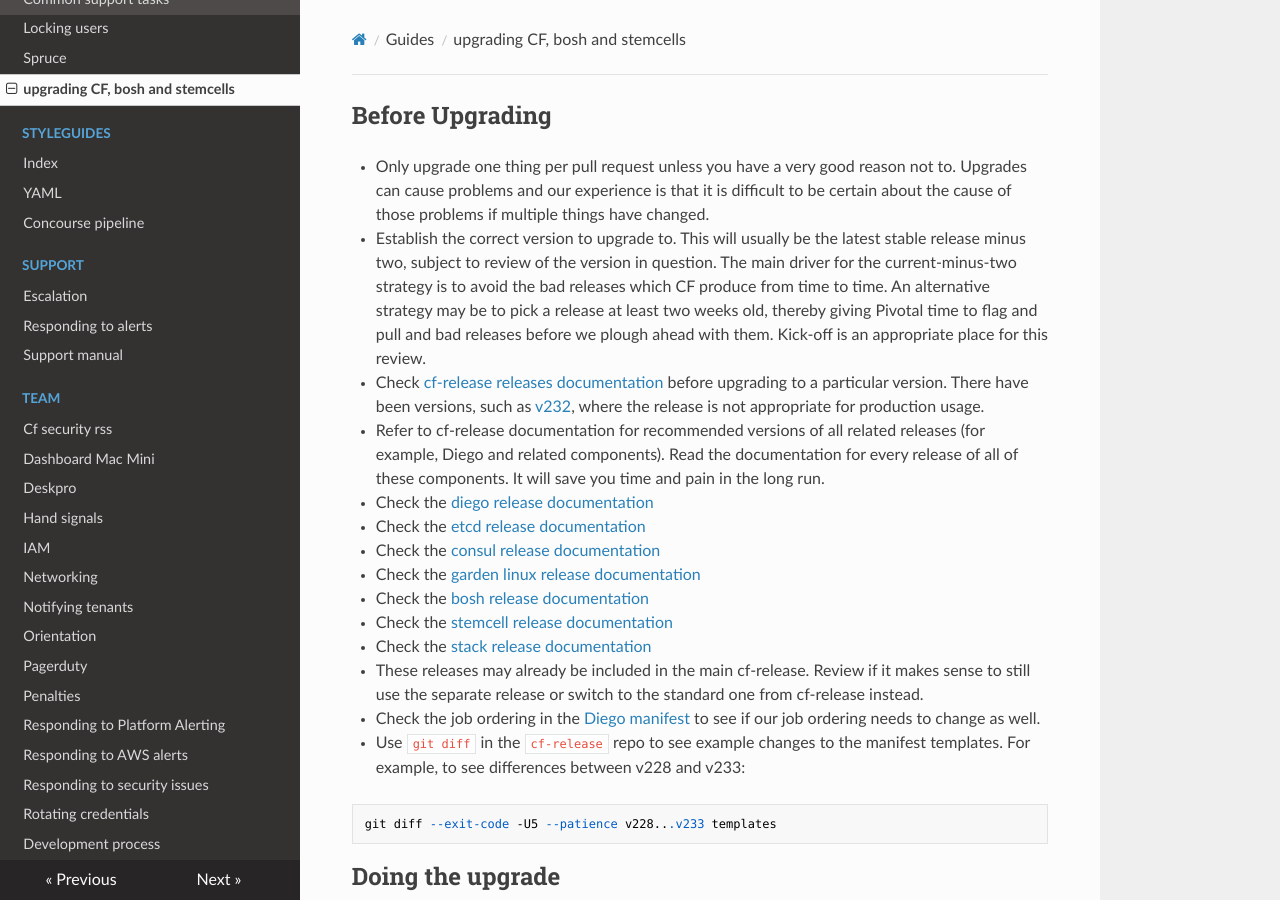
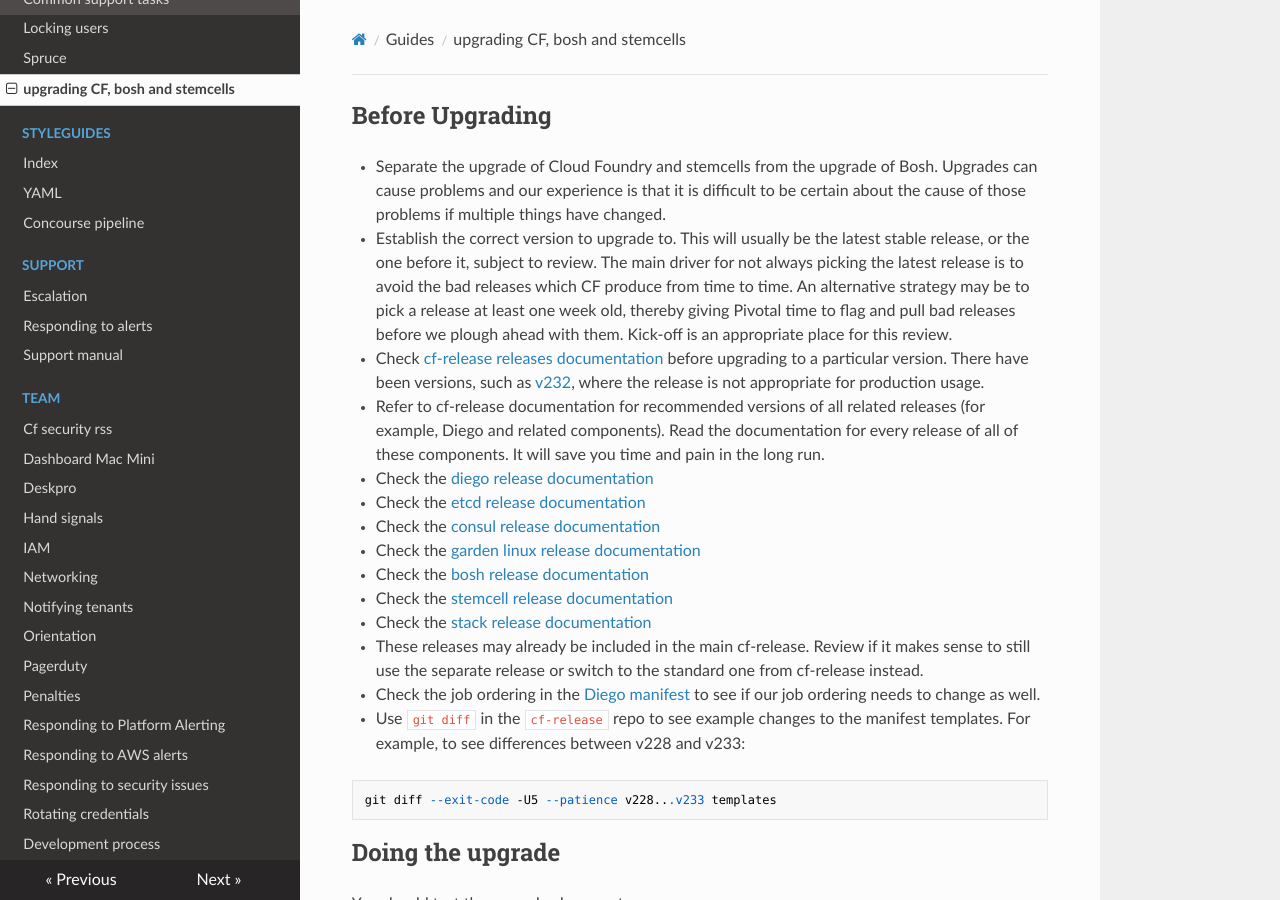
Before and after one commit to alphagov/paas-team-manual, an MkDocs documentation site: the page built from docs/guides/upgrading_CF,_bosh_and_stemcells.md, in a window 1280 px wide and 900 px high. Built offline with MkDocs 1.6.1, drawn with Linux system fonts in a browser that asks for light colours; nearby versions of some CDN libraries.

Commit message:
Update docs on CF upgrades
We haven't been following this documentation as our approach to picking
CF versions has relaxed over time with growing confidence. We change the
documentation to reflect our current approach to upgrades.

```diff
--- a/docs/guides/upgrading_CF,_bosh_and_stemcells.md
+++ b/docs/guides/upgrading_CF,_bosh_and_stemcells.md
@@ -1,7 +1,7 @@
 ## Before Upgrading
 
-* Only upgrade one thing per pull request unless you have a very good reason not to. Upgrades can cause problems and our experience is that it is difficult to be certain about the cause of those problems if multiple things have changed.
-* Establish the correct version to upgrade to. This will usually be the latest stable release minus two, subject to review of the version in question. The main driver for the current-minus-two strategy is to avoid the bad releases which CF produce from time to time. An alternative strategy may be to pick a release at least two weeks old, thereby giving Pivotal time to flag and pull and bad releases before we plough ahead with them. Kick-off is an appropriate place for this review.
+* Separate the upgrade of Cloud Foundry and stemcells from the upgrade of Bosh. Upgrades can cause problems and our experience is that it is difficult to be certain about the cause of those problems if multiple things have changed.
+* Establish the correct version to upgrade to. This will usually be the latest stable release, or the one before it, subject to review. The main driver for not always picking the latest release is to avoid the bad releases which CF produce from time to time. An alternative strategy may be to pick a release at least one week old, thereby giving Pivotal time to flag and pull bad releases before we plough ahead with them. Kick-off is an appropriate place for this review.
 * Check [cf-release releases documentation](https://github.com/cloudfoundry/cf-release/releases) before upgrading to a particular version. There have been versions, such as [v232](https://github.com/cloudfoundry/cf-release/releases/tag/v232), where the release is not appropriate for production usage.
 * Refer to cf-release documentation for recommended versions of all related releases (for example, Diego and related components). Read the documentation for every release of all of these components. It will save you time and pain in the long run.
 * Check the [diego release documentation](https://github.com/cloudfoundry-incubator/diego-release/releases)
```
